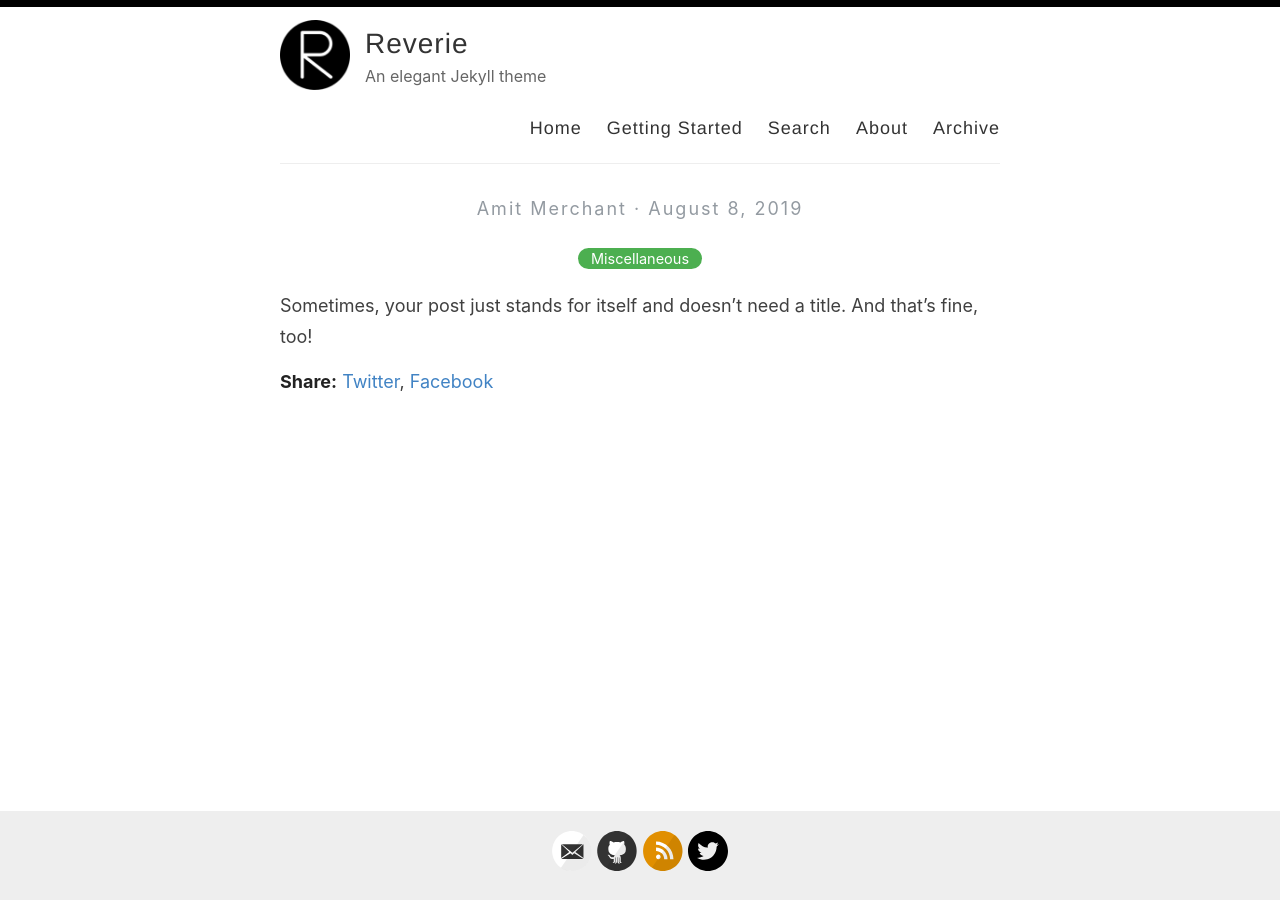
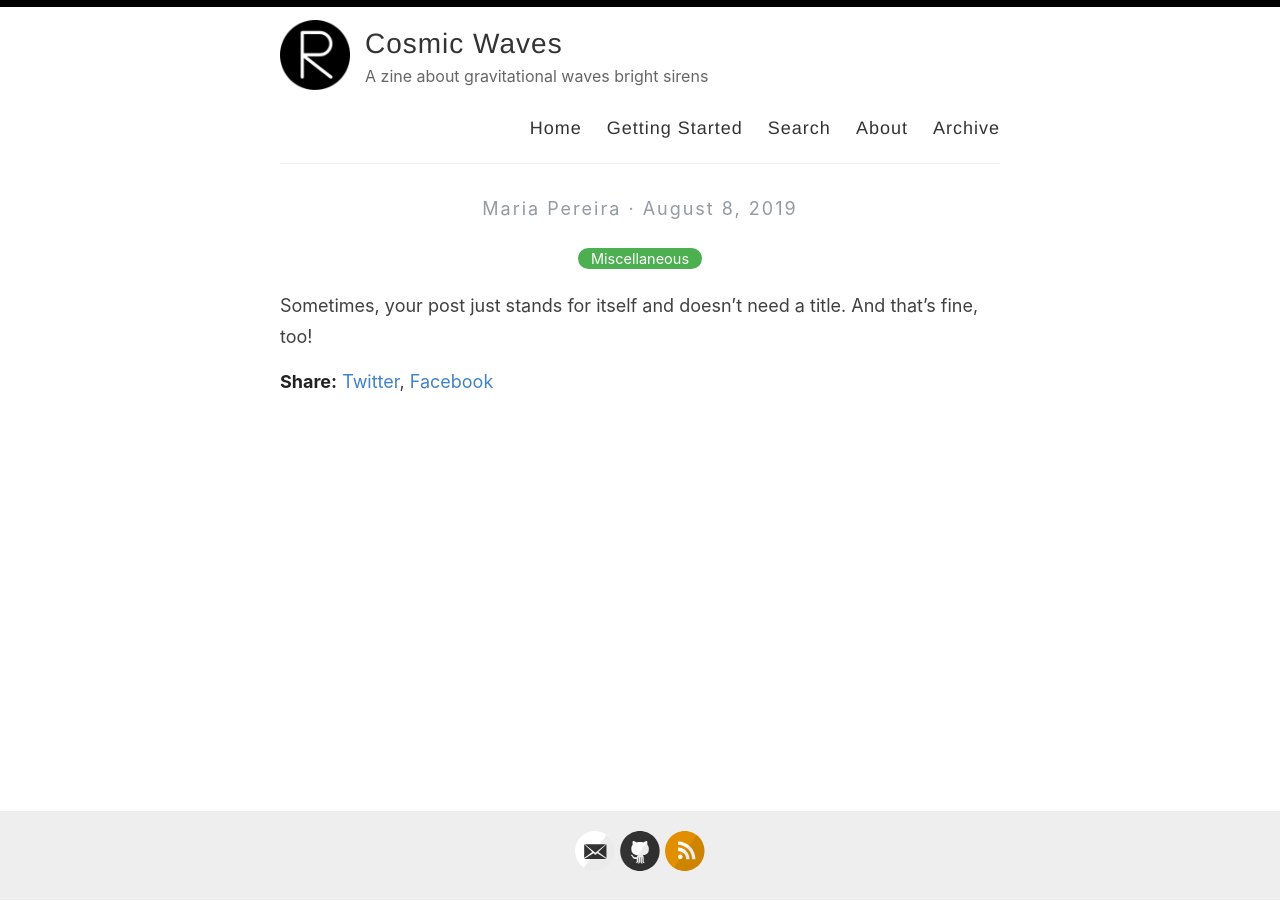
Before and after one commit to MariaElidaiana/cosmic-waves, a Jekyll site: the page built from _posts/2019-08-08-no-title-posts.md, in a window 1280 px wide. Built offline with Jekyll 4.4.1, drawn with Linux system fonts in a browser that asks for light colours.

Commit message:
Update my info at _config.yml
First changes on the website with minimal info updates...

```diff
--- a/_config.yml
+++ b/_config.yml
@@ -3,13 +3,13 @@
 #
 
 # Name of your site (displayed in the header)
-name: Reverie
+name: Cosmic Waves
 
 # Name of the author
-author: Amit Merchant
+author: Maria Pereira
 
 # Short bio or description (displayed in the header)
-description: An elegant Jekyll theme
+description: A zine about gravitational waves bright sirens
 
 # URL of your avatar or profile pic (you could use your GitHub profile pic)
 avatar: /images/reverie.png
@@ -21,15 +21,15 @@ avatar: /images/reverie.png
 # Includes an icon in the footer for each username you enter
 footer-links:
   dribbble:
-  email: amit.d.merchant@gmail.com
+  email: maria.sp@mail.com
   facebook:
   flickr:
-  github: amitmerchant1990/reverie
+  github: mariaelidaiana/cosmicwaves
   instagram:
   linkedin:
   pinterest:
   rss: rss
-  twitter: amit_merchant
+  twitter:
   stackoverflow:
   youtube: # channel/<your_long_string> or user/<user-name>
   googleplus: # anything in your profile username that comes after plus.google.com/
@@ -41,21 +41,21 @@ footer-links:
 disqus:
 
 # Enter your Google Analytics web tracking code (e.g. UA-2110908-2) to activate tracking
-google_analytics: UA-43339302-11
+google_analytics:
 
 # For newer "GA4" analytics, use the following instead of the "UA" entry above
 #google_analytics_ga4: G-GABC1DEFG
 
 # Your website URL (e.g. http://amitmerchant1990.github.io or http://www.amitmerchant.com)
 # Used for Sitemap.xml and your RSS feed
-url: http://www.amitmerchant.com/reverie
-enforce_ssl: https://www.amitmerchant.com/reverie
+url: http://mariaelidaiana.github.io
+enforce_ssl: https://mariaelidaiana.github.io
 
 # If you're hosting your site at a Project repository on GitHub pages
 # (http://yourusername.github.io/repository-name)
 # and NOT your User repository (http://yourusername.github.io)
 # then add in the baseurl here, like this: "/repository-name"
-baseurl: "/reverie"
+baseurl: "/cosmicwaves"
 
 #
 # !! You don't need to change any of the configuration flags below !!
```
